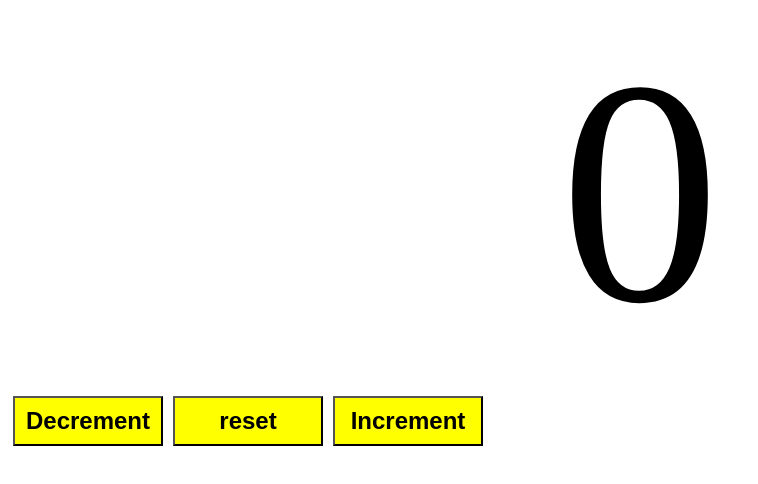
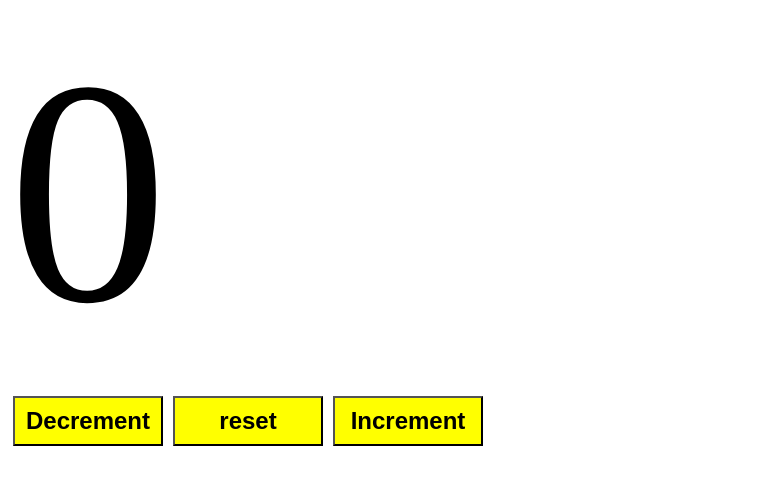
Before and after one commit to Dogger12344534fg/CharityApplicationfyp, a React (Vite) app: page / in a window 1280 px wide. Shown: the top 484 px of the page, without its empty margins (0-758 px from the left). Built offline with nearby package versions, Linux system fonts and the light colour scheme.

Commit message:
this is third phase

```diff
--- a/src/index.css
+++ b/src/index.css
@@ -31,7 +31,6 @@
   font-size: 20em;
   margin-top:0px;
   margin-bottom: 20px;
-  text-align: center;
 }
 
 .counter-button{
```
Also changed, not shown: src/renderlist/List.jsx (+19 -0 lines), src/ffile.jsx (added).
